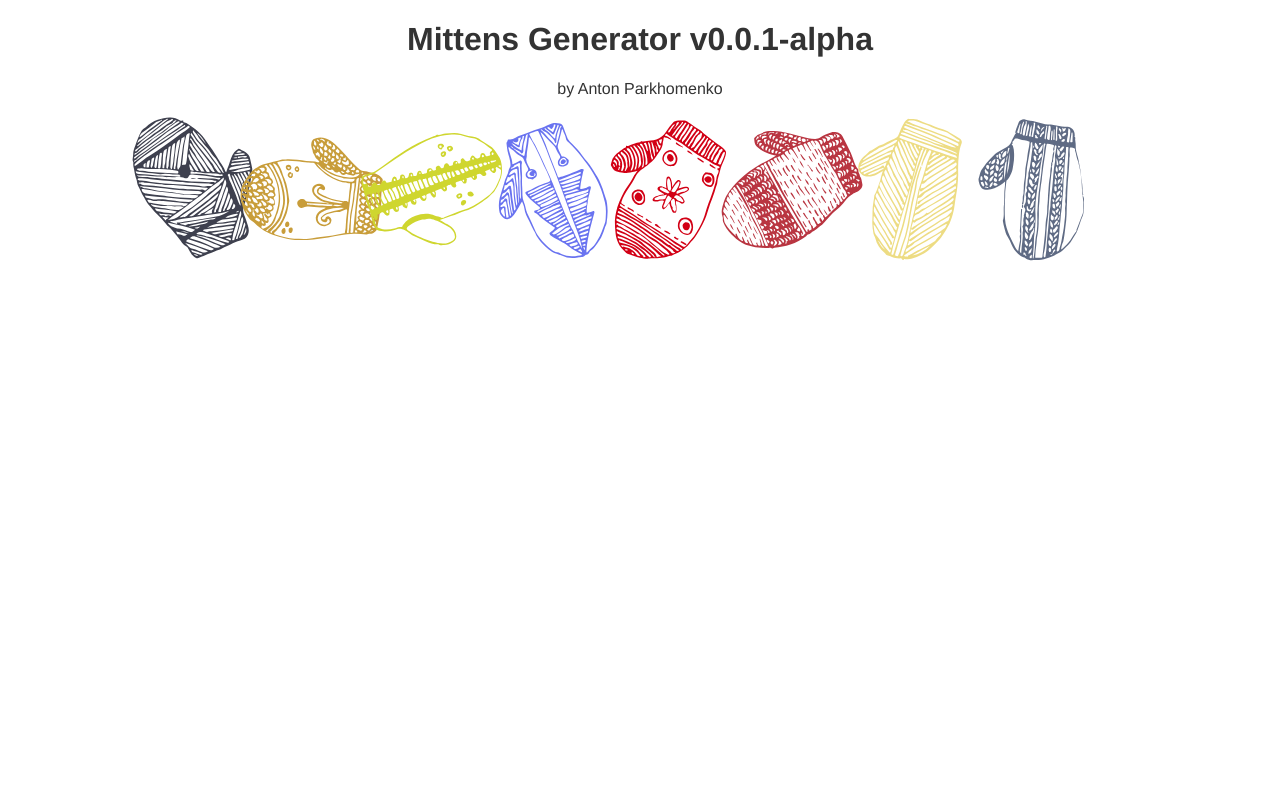
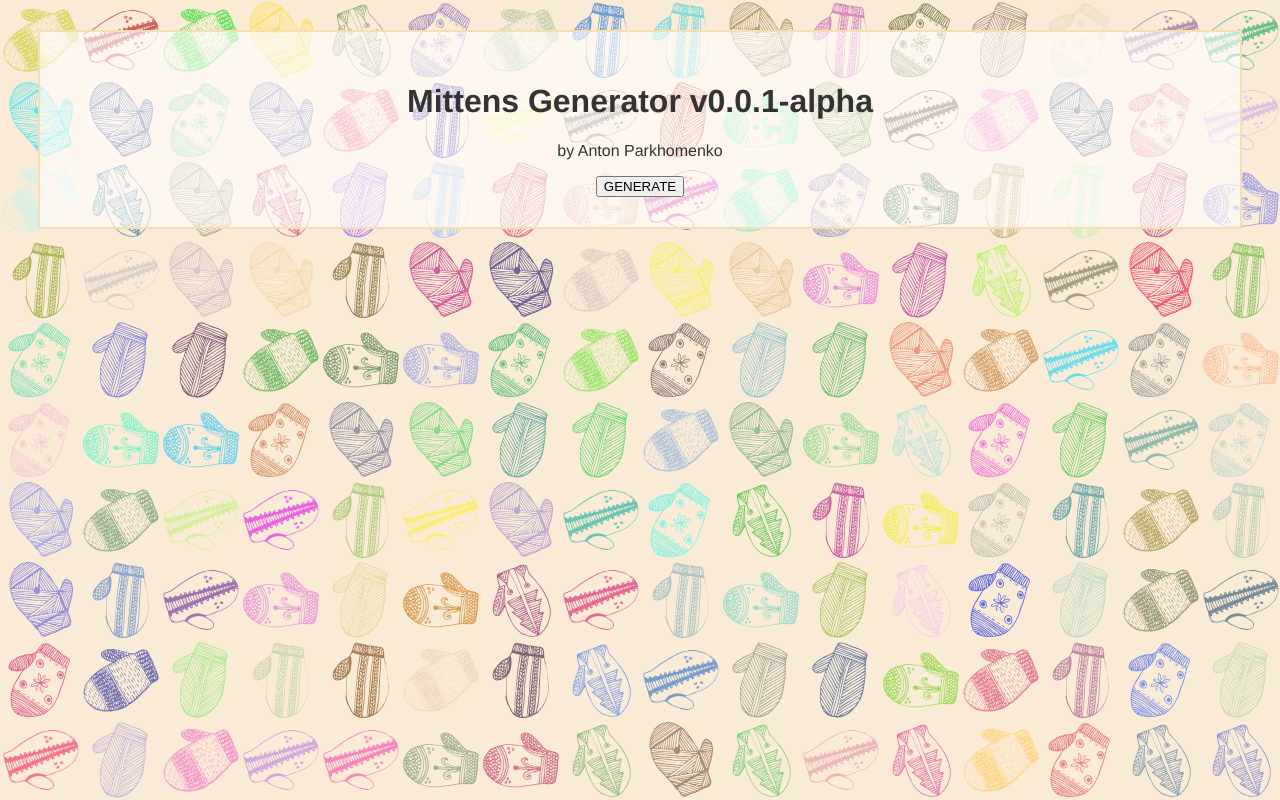
Before and after one commit to gunnzolder/mittens-fun, a plain HTML site: page index.html in a window 1280 px wide. Drawn offline with nearby package versions, Linux system fonts and the light colour scheme; files that its build step writes are made by us from their sources.

Commit message:
fancified the generator

```diff
--- a/index.html
+++ b/index.html
@@ -7,17 +7,34 @@
 <body>
 <style>
     svg {
-        width: 1100px;
+        width: 100%;
+        height: 100%;
         margin: 0 auto;
+        position: absolute;
+        top: 0;
+        left: 0;
+        z-index: -1;
+        opacity: .6;
     }
     body {
         font-family: helvetica, arial, sans-serif;
         color:#333;
         text-align: center;
+        background: #FAEBD7;
     }
+    header  {
+        background-color: rgba(255,255,255,0.6);
+        border: 2px solid wheat;
+        padding: 30px;
+        margin: 30px;
+    }
+
 </style>
-<h1>Mittens Generator v0.0.1-alpha</h1>
-<p>by Anton Parkhomenko</p>
+<header>
+    <h1>Mittens Generator v0.0.1-alpha</h1>
+    <p>by Anton Parkhomenko</p>
+    <button onclick="generateMittens()">GENERATE</button>
+</header>
 <!-- inject:svg -->
 <svg xmlns="http://www.w3.org/2000/svg" xmlns:xlink="http://www.w3.org/1999/xlink"><symbol id="mittens_button" viewBox="0 0 80 80">
 <g>
@@ -1628,7 +1645,7 @@
 </g>
 </symbol></svg>
 <!-- endinject -->
-<script src="//code.jquery.com/jquery-2.1.4.min.js"></script>
+<!--<script src="//code.jquery.com/jquery-2.1.4.min.js"></script>-->
 <script src="script.js"></script>
 </body>
 </html>
--- a/script.js
+++ b/script.js
@@ -1,16 +1,22 @@
-(function($){
+(function(){
 
     var symbols = document.querySelectorAll('symbol'),
         use,
-        xmlns = "http://www.w3.org/2000/svg",
+        mitten,
+        grid,
         xlinkns = "http://www.w3.org/1999/xlink",
-        svg = document.querySelector('svg');
+        svg = document.querySelector('svg'),
+        x, y;
 
-    function setAttributes(el, id, color, x) {
+    function setAttributes(el, id, color, x, y) {
 
                 el.setAttributeNS(xlinkns, 'xlink:href', '#'+id);
                 el.setAttributeNS(null, 'style', 'fill:'+color);
                 el.setAttributeNS(null, 'x', x);
+                el.setAttributeNS(null, 'y', y);
+                el.setAttributeNS(null, 'width', 80);
+                el.setAttributeNS(null, 'height', 80);
+                //el.setAttributeNS(null, 'transform', 'rotate('+deg+')');
 
     }
 
@@ -23,26 +29,42 @@
         return color;
     }
 
-    for(var i = 0; i < symbols.length; i++) {
 
-        //attrs = new attributes(symbols[i].id, 'red');
+    grid = {
+        x: 20,
+        y: 10,
+        size: 80
+    };
 
-        //console.log(attrs);
+    function generateMittens(gridX,gridY,gridSize) {
+        svg = document.querySelector('svg');
+        console.log(svg);
 
-        use = document.createElementNS("http://www.w3.org/2000/svg", 'use');
+        for (x=0; x < gridX * gridSize; x += gridSize) {
+            for (y=0; y < gridY * gridSize; y += gridSize) {
 
-        setAttributes(use, symbols[i].id, getRandomColor(), i*120-450);
-        console.log(use);
-        svg.appendChild(use);
+                use = document.createElementNS("http://www.w3.org/2000/svg", 'use');
+
+                mitten = Math.floor(Math.random() * symbols.length);
+
+                setAttributes(use, symbols[mitten].id, getRandomColor(), x, y);
+
+                svg.appendChild(use);
+
+            }
+        }
     }
 
+    var button = document.querySelector('button');
+    button.onclick = function(){
+        var uses = document.querySelectorAll('use'), i;
+        for (i = 0; i < uses.length; ++i) {
+            svg.removeChild(uses[i]);
+        }
+        generateMittens(grid.x,grid.y,grid.size);
+    };
+
+    generateMittens(grid.x,grid.y,grid.size);
 
 
-    /*
-    *
-    *
-    * <use xlink:href="#sym01" x="0" y="0" width="100" height="50"/>
-    *
-    * */
-
-})(jQuery);
+})();
```
Also changed, not shown: src/index.html (+21 -4 lines).
